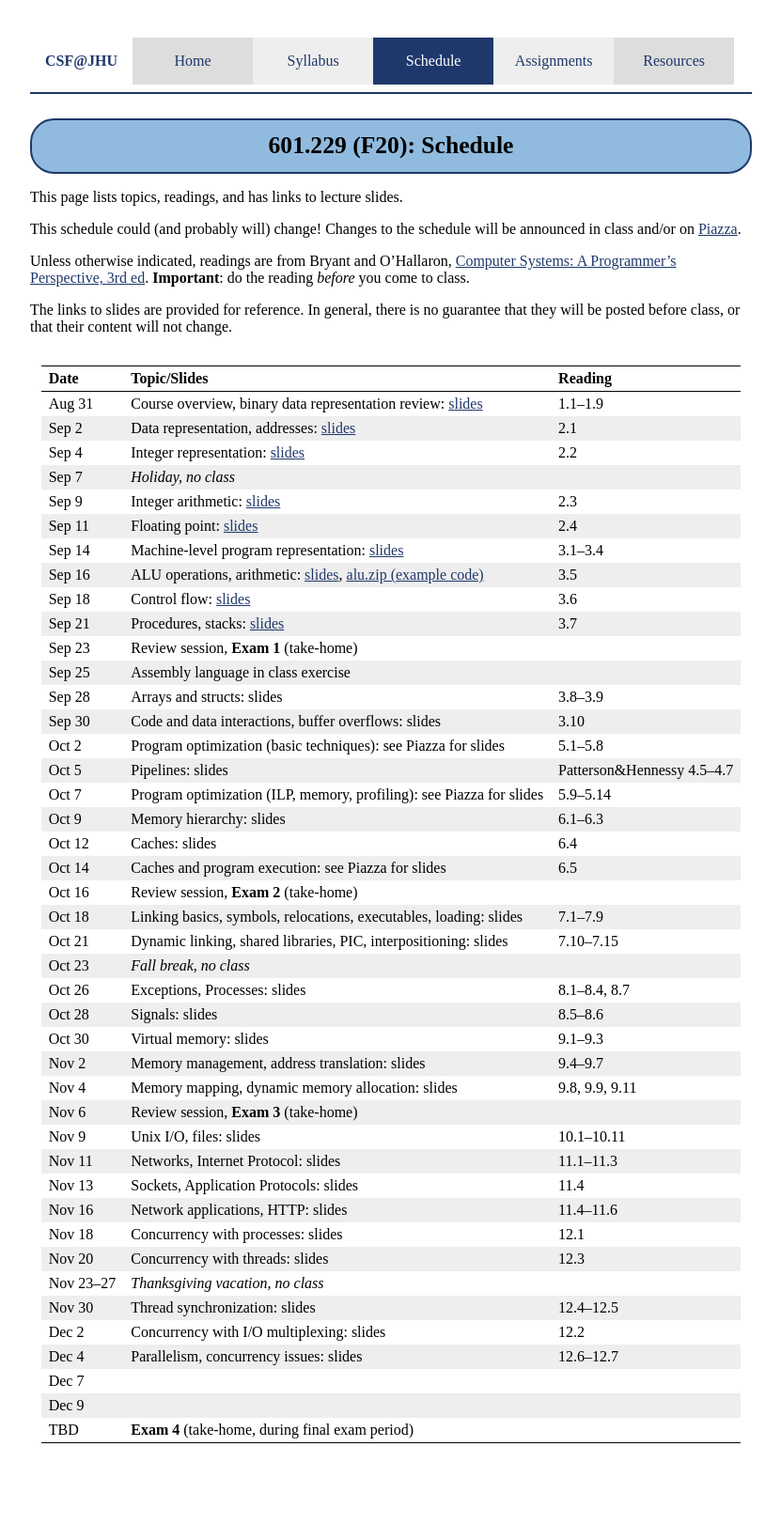
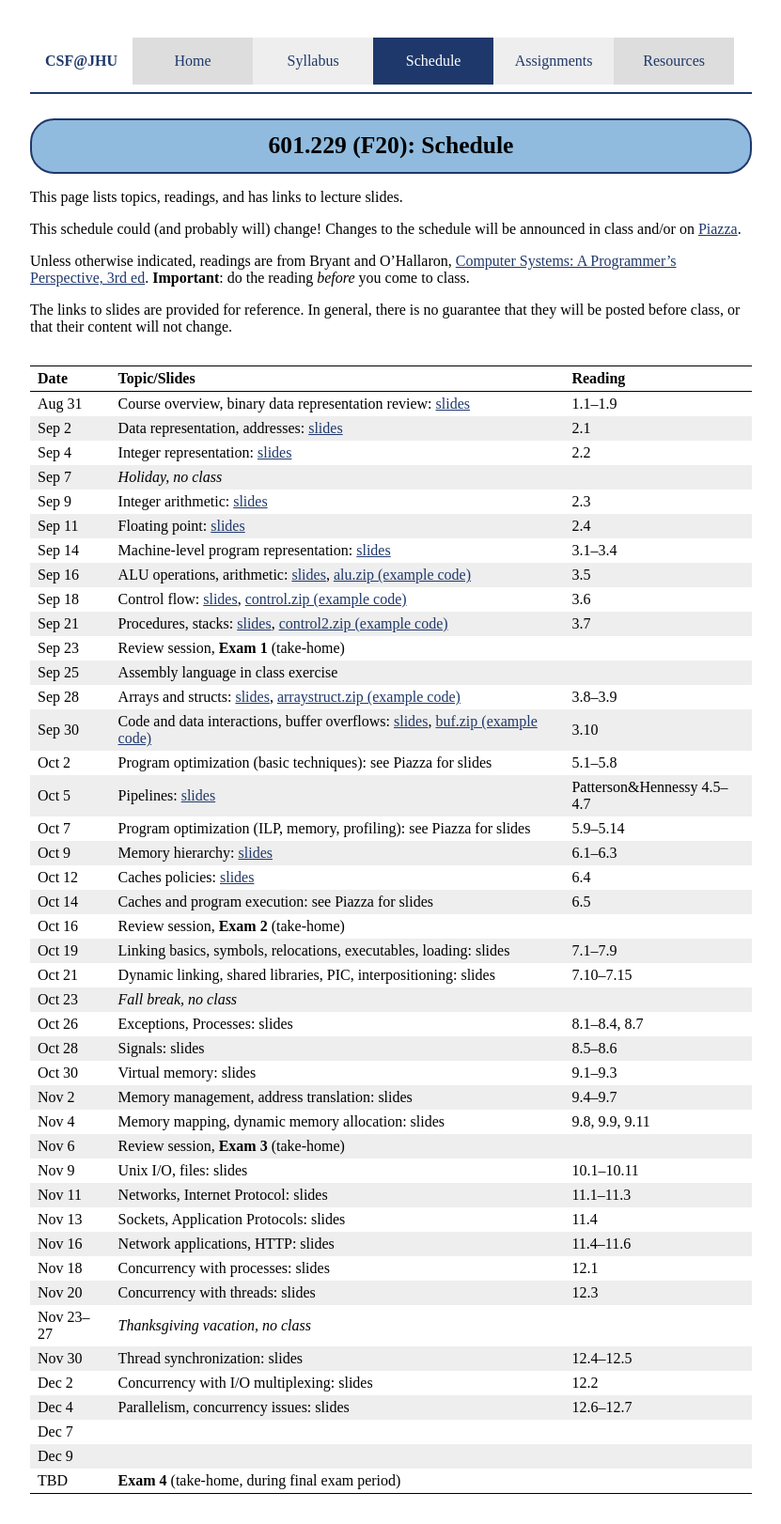
Before and after one commit to jhucsf/fall2020, a Jekyll site: the page built from schedule.md, in a window 1280 px wide. Shown: the whole page at 94% size, without its empty margins (224-1055 px from the left). Built offline with Jekyll 4.4.1, drawn with Linux system fonts in a browser that asks for light colours; before the commit the page ends 1568 px from its top, so only the background shows below that.

Commit message:
added more lecture content

```diff
--- a/schedule.md
+++ b/schedule.md
@@ -22,20 +22,20 @@ Sep 9              | Integer arithmetic: [slides](lectures/lecture04-public.pdf)
 Sep 11             | Floating point: [slides](lectures/lecture05-public.pdf) | 2.4 |
 Sep 14             | Machine-level program representation: [slides](lectures/lecture06-public.pdf) | 3.1–3.4
 Sep 16             | ALU operations, arithmetic: [slides](lectures/lecture07-public.pdf), [alu.zip (example code)](lectures/alu.zip) | 3.5
-Sep 18             | Control flow: [slides](lectures/lecture08-public.pdf) | 3.6 |
-Sep 21             | Procedures, stacks: [slides](lectures/lecture09-public.pdf) | 3.7
+Sep 18             | Control flow: [slides](lectures/lecture08-public.pdf), [control.zip (example code)](lectures/control.zip) | 3.6 |
+Sep 21             | Procedures, stacks: [slides](lectures/lecture09-public.pdf), [control2.zip (example code)](lectures/control2.zip) | 3.7
 Sep 23             | Review session, **Exam 1** (take-home)
 Sep 25             | Assembly language in class exercise
-Sep 28             | Arrays and structs: slides | 3.8–3.9
-Sep 30             | Code and data interactions, buffer overflows: slides  | 3.10
+Sep 28             | Arrays and structs: [slides](lectures/lecture10-public.pdf), [arraystruct.zip (example code)](lectures/arraystruct.zip) | 3.8–3.9
+Sep 30             | Code and data interactions, buffer overflows: [slides](lectures/lecture11-public.pdf), [buf.zip (example code)](lectures/buf.zip) | 3.10
 Oct 2              | Program optimization (basic techniques): see Piazza for slides | 5.1–5.8 |
-Oct 5              | Pipelines: slides | Patterson&amp;Hennessy 4.5–4.7
+Oct 5              | Pipelines: [slides](lectures/lecture13-public.pdf) | Patterson&amp;Hennessy 4.5–4.7
 Oct 7              | Program optimization (ILP, memory, profiling): see Piazza for slides | 5.9–5.14
-Oct 9              | Memory hierarchy: slides | 6.1–6.3 |
-Oct 12             | Caches: slides | 6.4
+Oct 9              | Memory hierarchy: [slides](lectures/lecture15-public.pdf) | 6.1–6.3 |
+Oct 12             | Caches policies: [slides](lectures/lecture16-public.pdf) | 6.4
 Oct 14             | Caches and program execution: see Piazza for slides | 6.5 |
 Oct 16             | Review session, **Exam 2** (take-home)
-Oct 18             | Linking basics, symbols, relocations, executables, loading: slides | 7.1–7.9 |
+Oct 19             | Linking basics, symbols, relocations, executables, loading: slides | 7.1–7.9 |
 Oct 21             | Dynamic linking, shared libraries, PIC, interpositioning: slides | 7.10–7.15 |
 Oct 23             | *Fall break, no class*
 Oct 26             | Exceptions, Processes: slides | 8.1–8.4, 8.7
```
Also changed, not shown: 5 other files.
